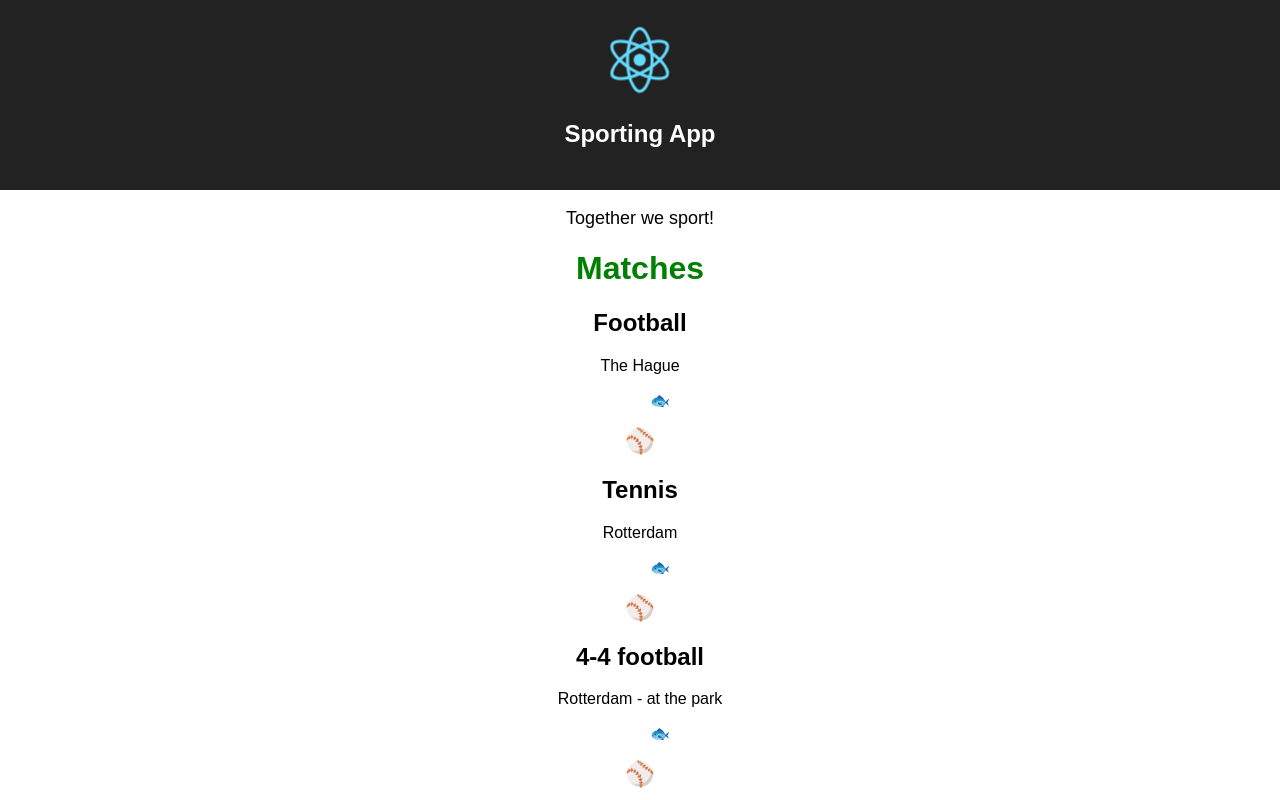
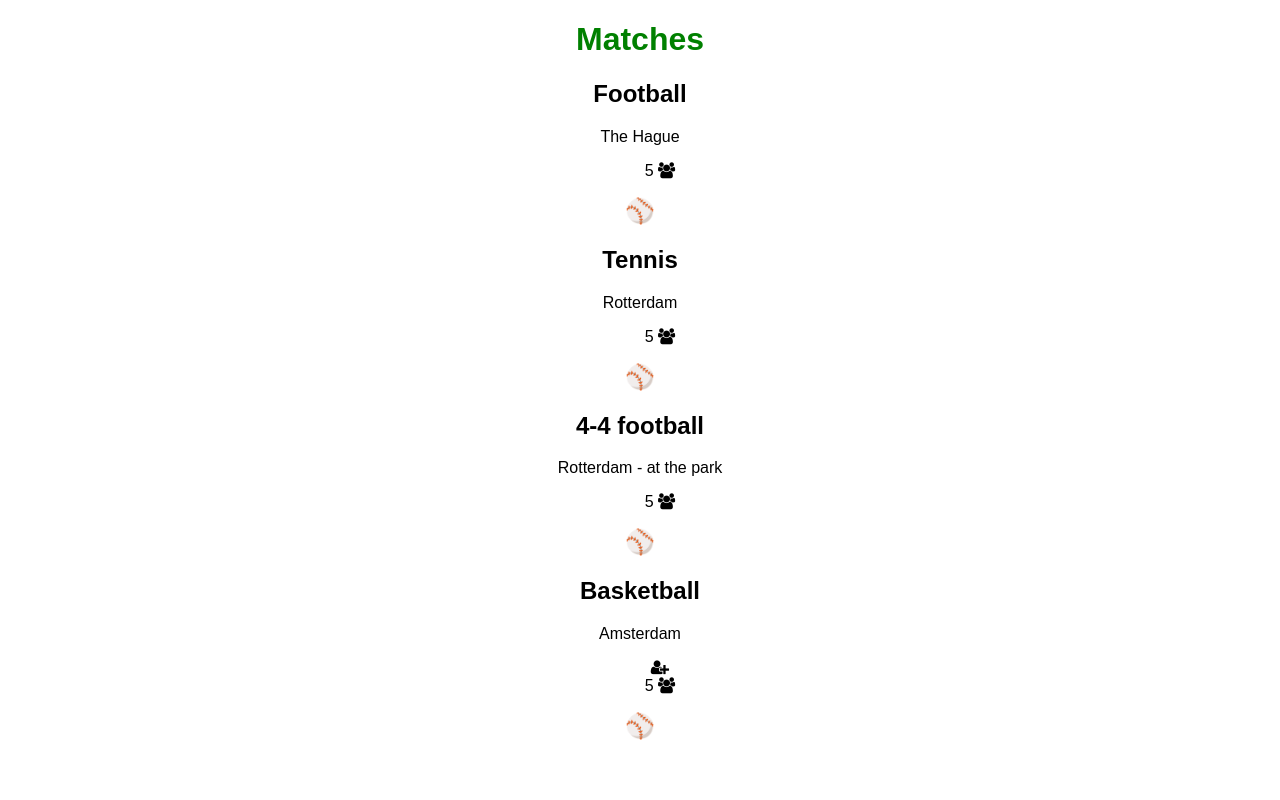
Before and after one commit to folkert89/Sport-frontend, a React (Create React App) app: page / in a window 1280 px wide. Shown: the top 800 px of the page. Built offline with nearby package versions, Linux system fonts and the light colour scheme.

Commit message:
connect redux store to component matchcontainer and add fontawesome icons

```diff
--- a/public/index.html
+++ b/public/index.html
@@ -10,6 +10,7 @@
     -->
     <link rel="manifest" href="%PUBLIC_URL%/manifest.json">
     <link rel="shortcut icon" href="%PUBLIC_URL%/favicon.ico">
+    <link rel="stylesheet" href="https://maxcdn.bootstrapcdn.com/font-awesome/4.7.0/css/font-awesome.min.css">
     <!--
       Notice the use of %PUBLIC_URL% in the tags above.
       It will be replaced with the URL of the `public` folder during the build.
--- a/src/App.js
+++ b/src/App.js
@@ -1,51 +1,19 @@
-import React, { Component } from 'react';
-import logo from './logo.svg';
-import './App.css';
+import React, { Component } from 'react'
 import MatchesContainer from './matches/MatchesContainer'
-
-
-const matches = [
-  {
-    title: 'Football',
-    location: 'The Hague',
-    open: false,
-    players: 4
-  },
-  {
-    title: 'Tennis',
-    location: 'Rotterdam',
-    open: false,
-    players: 7
-  },
-  {
-    title: '4-4 football',
-    location: 'Rotterdam - at the park',
-    open: false,
-    players: 8
-  },
-  {
-    title: 'Basketball',
-    location: 'Amsterdam',
-    open: true,
-    players: 3
-  },
-]
+import './App.css'
 
 
 class App extends Component {
+  updateMatches(id, update) {
+     // content later
+   }
   render() {
     return (
       <div className="App">
-        <header className="App-header">
-          <img src={logo} className="App-logo" alt="logo" />
-          <h1 className="App-title">Sporting App</h1>
-        </header>
-        <p className="App-intro">
-          Together we sport!
-        </p>
-        <MatchesContainer matches={matches} />
+        <MatchesContainer
+          updateMatches={ this.updateMatches.bind(this) } />
       </div>
-    );
+    )
   }
 }
 
--- a/src/matches/MatchItem.js
+++ b/src/matches/MatchItem.js
@@ -13,8 +13,8 @@ class MatchItem extends PureComponent {
         <div>
           <p>{ location }</p>
           <ul className="bullet">
-            { open && <li><span role="img" aria-label="vegan">🌾</span></li> }
-            { players && <li><span role="img" aria-label="pescatarian">🐟</span></li> }
+            { open && <li><span role="img" class="fa fa-user-plus"></span></li> }
+            { players && <li>5 <span role="img" class="fa fa-users"></span></li> }
           </ul>
         </div>
         <JoinButton />
--- a/src/reducers/matches.js
+++ b/src/reducers/matches.js
@@ -1,3 +1,30 @@
-export default (state = [], { type, payload } = {}) => {
+const matches = [
+  {
+    title: 'Football',
+    location: 'The Hague',
+    open: false,
+    players: 4
+  },
+  {
+    title: 'Tennis',
+    location: 'Rotterdam',
+    open: false,
+    players: 7
+  },
+  {
+    title: '4-4 football',
+    location: 'Rotterdam - at the park',
+    open: false,
+    players: 8
+  },
+  {
+    title: 'Basketball',
+    location: 'Amsterdam',
+    open: true,
+    players: 3
+  },
+]
+
+export default (state = matches, { type, payload } = {}) => {
   return state
 }
```
Also changed, not shown: src/matches/MatchesContainer.js (+7 -2 lines).
